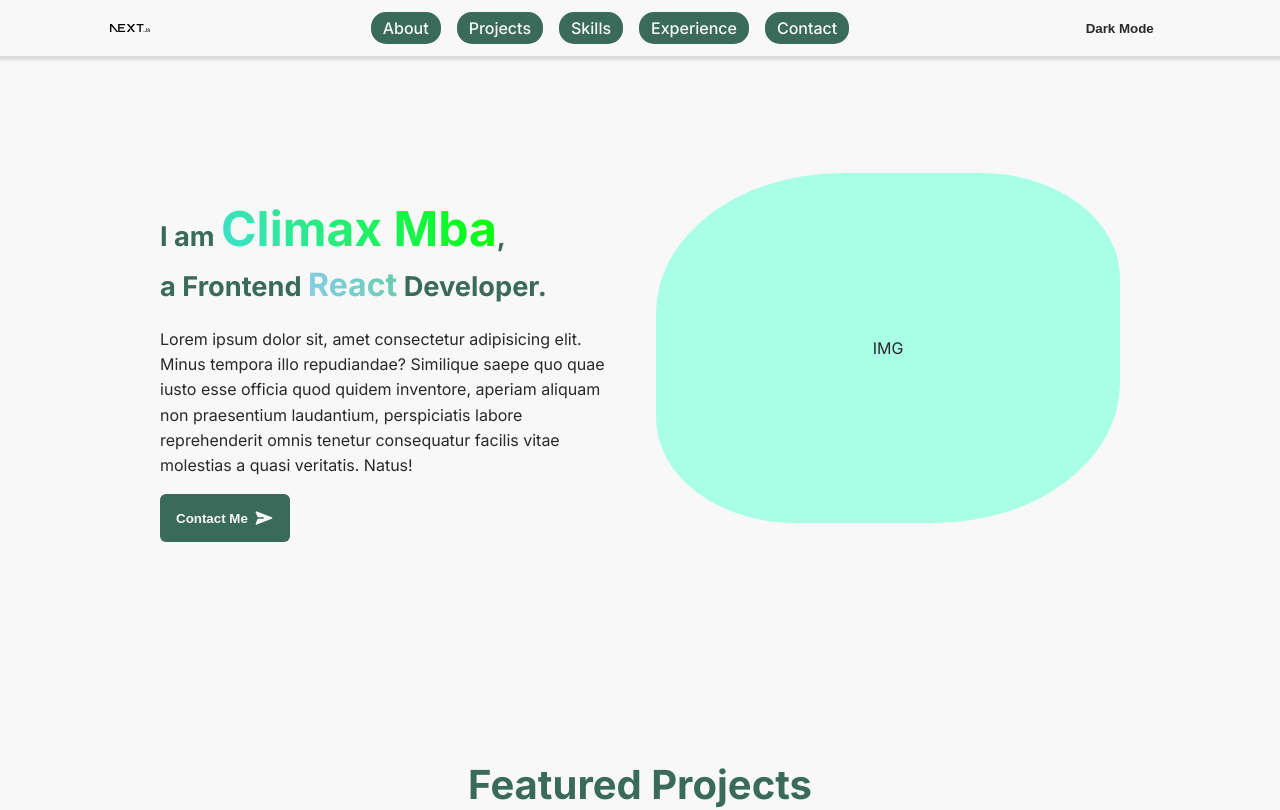
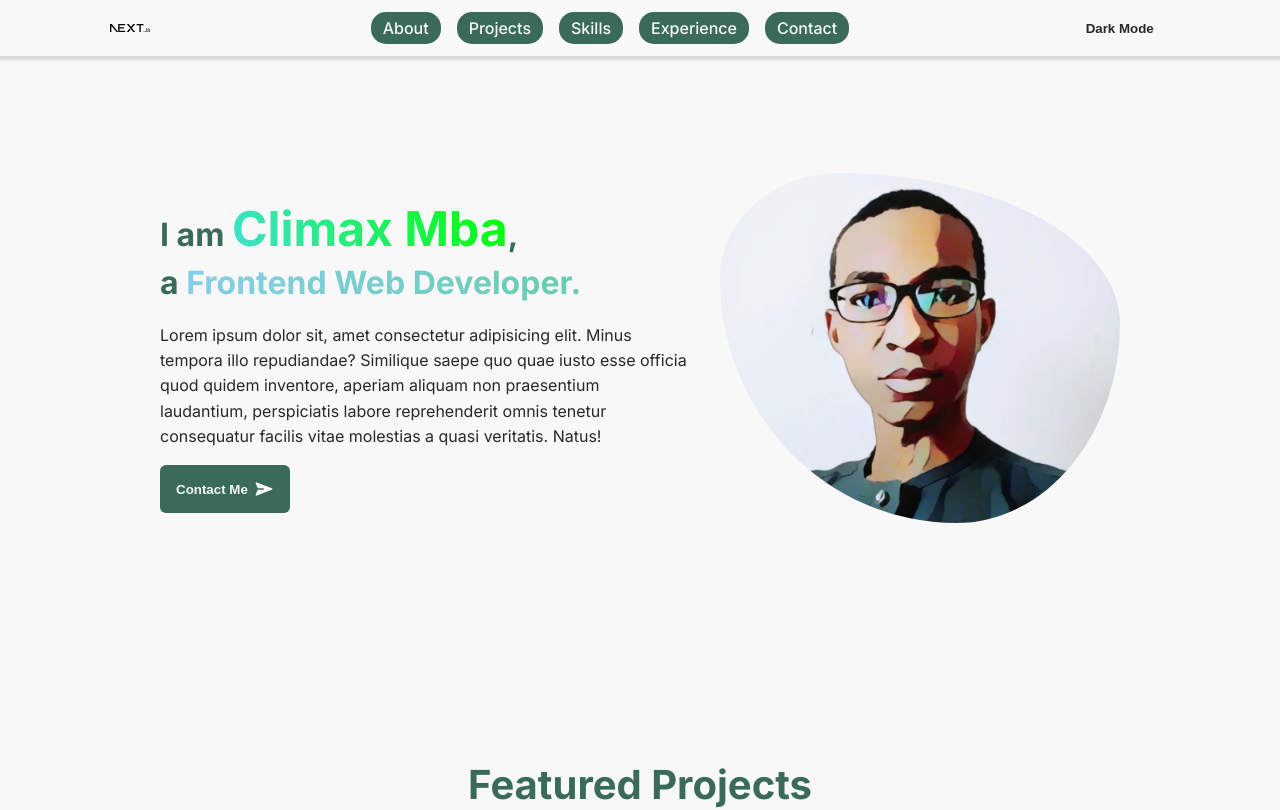
Before and after one commit to climaxmba/portfolio, a Next.js app: page / in a window 1280 px wide. Shown: the top 810 px of the page. Built offline with nearby package versions, Linux system fonts and the light colour scheme.

Commit message:
Add profile image & rect-typed

```diff
--- a/package.json
+++ b/package.json
@@ -11,7 +11,8 @@
   "dependencies": {
     "next": "14.2.5",
     "react": "^18",
-    "react-dom": "^18"
+    "react-dom": "^18",
+    "react-typed": "^2.0.12"
   },
   "devDependencies": {
     "@types/node": "^20",
--- a/src/app/components/about/About..tsx
+++ b/src/app/components/about/About..tsx
@@ -1,15 +1,28 @@
 "use client";
 import Link from "next/link";
+import { ReactTyped } from "react-typed";
 import { Plane } from "../icons/Icons";
+import profileImage from "../../assets/profile.webp";
 import styles from "./about.module.scss";
 
 export default function About() {
+  const roles = [
+    "Frontend Web Developer.",
+    "React Developer.",
+    "Software Engineer.",
+  ];
   return (
     <section id="about" className={styles.container}>
       <div className={styles.about}>
         <h1 className={styles.header}>
-          I am <span className={styles.name}>Climax Mba</span>,<br />
-          a Frontend <span className={styles.role}>React</span> Developer.
+          I am <span className={styles.name}>Climax Mba</span>,<br />a{" "}
+          <ReactTyped
+            className={styles.role}
+            strings={roles}
+            typeSpeed={180}
+            backDelay={3500}
+            loop
+          />
         </h1>
         <p>
           Lorem ipsum dolor sit, amet consectetur adipisicing elit. Minus
@@ -24,9 +37,10 @@ export default function About() {
           </button>
         </Link>
       </div>
-      <div className={styles.imageContainer}>
-        <span>IMG</span>
-      </div>
+      <div
+        style={{ backgroundImage: `url(${profileImage.src})` }}
+        className={styles.imageContainer}
+      ></div>
     </section>
   );
 }
--- a/src/app/components/about/about.module.scss
+++ b/src/app/components/about/about.module.scss
@@ -19,7 +19,7 @@
   }
 
   .header {
-    font-size: 1.7rem;
+    font-size: 2rem;
     line-height: 3rem;
 
     .name {
@@ -29,7 +29,6 @@
     }
 
     .role {
-      font-size: 2rem;
       @include gradient-text(skyblue, mediumaquamarine);
     }
   }
@@ -46,10 +45,11 @@
   }
 
   .imageContainer {
+    max-width: 400px;
     background-color: #a8ffe5;
-    border-radius: 40% 30%;
-    display: flex;
-    align-items: center;
-    justify-content: center;
+    border-radius: 30% 70% 41% 59% / 30% 43% 57% 70% ;
+    background-repeat: no-repeat;
+    background-size: cover;
+    background-position: center;
   }
 }
```
Also changed, not shown: src/app/assets/profile.webp (added), 1 other file (tests, documents, lock files or other folders).
